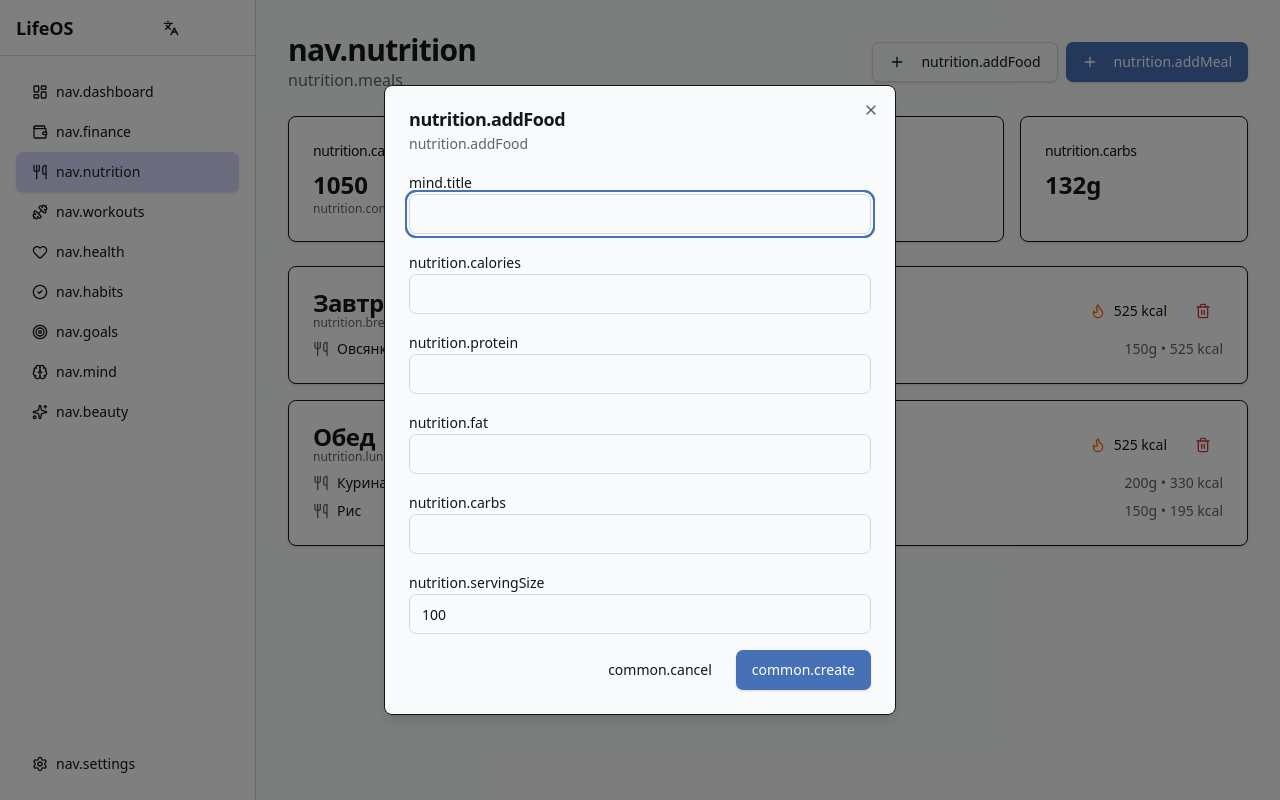
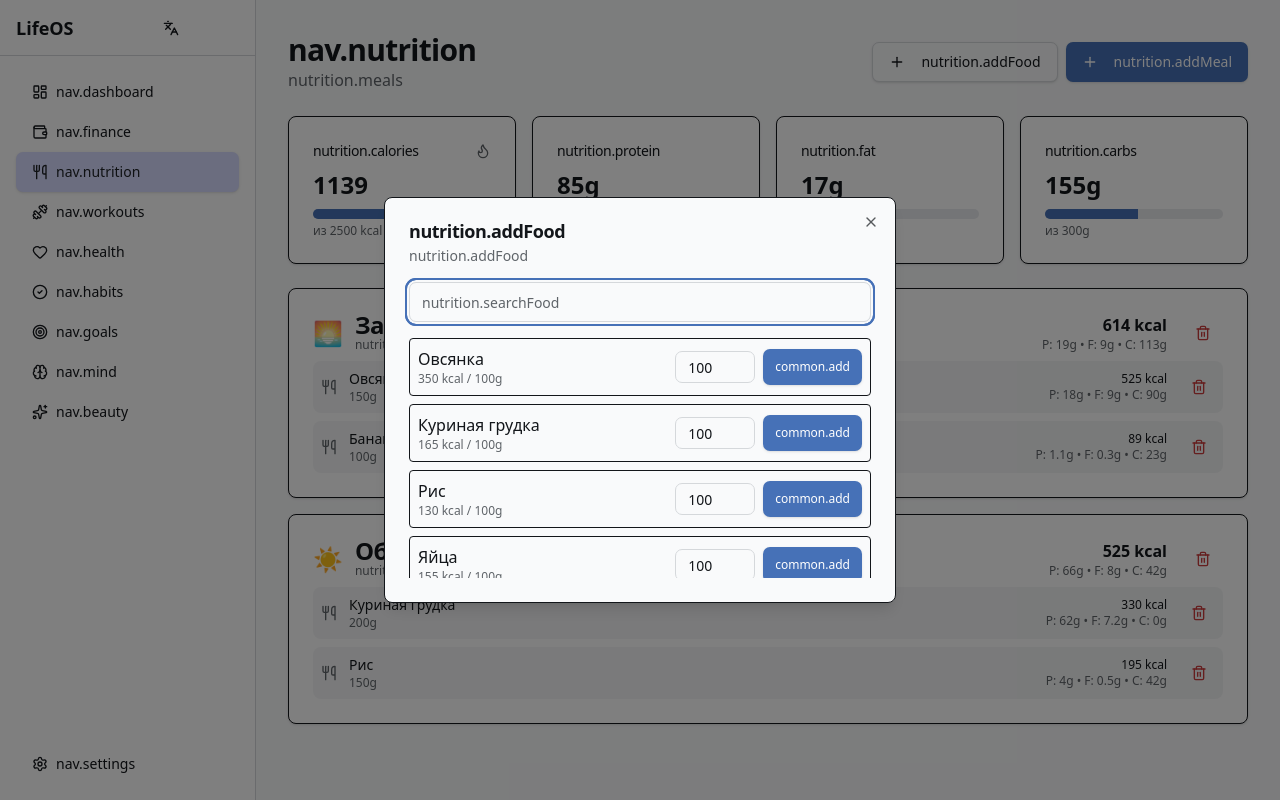
Before and after one commit to bairrrich/13.03.25_LifeOS, a Next.js app: page /nutrition in a window 1280 px wide. Both pictures are taken after a click on the button "nutrition.addFood". Built offline with nearby package versions, Linux system fonts and the light colour scheme; what i18next-resources-to-backend would draw is missing.

Commit message:
feat: Nutrition page with meal tracking

```diff
--- a/public/locales/ru/common.json
+++ b/public/locales/ru/common.json
@@ -186,7 +186,8 @@
     "breakfast": "Завтрак",
     "lunch": "Обед",
     "dinner": "Ужин",
-    "snack": "Перекус"
+    "snack": "Перекус",
+    "searchFood": "Поиск продукта..."
   },
   "workouts": {
     "exercises": "Упражнения",
--- a/src/app/nutrition/page.tsx
+++ b/src/app/nutrition/page.tsx
@@ -7,7 +7,9 @@ import { Button } from '@/ui/components/button';
 import { Card, CardContent, CardHeader, CardTitle, CardDescription } from '@/ui/components/card';
 import { Input } from '@/ui/components/input';
 import { Dialog, DialogContent, DialogHeader, DialogTitle, DialogTrigger, DialogFooter, DialogDescription } from '@/ui/components/dialog';
-import { Plus, Utensils, Flame, Trash2, Pencil } from 'lucide-react';
+import { Plus, Utensils, Flame, Trash2, Pencil, Search } from 'lucide-react';
+import { Badge } from '@/ui/components/badge';
+import { ProgressBar } from '@/ui/components/progress-bar';
 
 interface Food {
   id: string;
@@ -28,72 +30,76 @@ interface Meal {
 
 interface MealEntry {
   foodId: string;
+  foodName: string;
   quantity: number;
+  calories: number;
+  protein: number;
+  fat: number;
+  carbs: number;
 }
 
 const mockFoods: Food[] = [
   { id: '1', name: 'Овсянка', calories: 350, protein: 12, fat: 6, carbs: 60, servingSize: 100 },
   { id: '2', name: 'Куриная грудка', calories: 165, protein: 31, fat: 3.6, carbs: 0, servingSize: 100 },
   { id: '3', name: 'Рис', calories: 130, protein: 2.7, fat: 0.3, carbs: 28, servingSize: 100 },
+  { id: '4', name: 'Яйца', calories: 155, protein: 13, fat: 11, carbs: 1.1, servingSize: 100 },
+  { id: '5', name: 'Банан', calories: 89, protein: 1.1, fat: 0.3, carbs: 23, servingSize: 100 },
 ];
 
 const mockMeals: Meal[] = [
-  { id: '1', name: 'Завтрак', type: 'breakfast', entries: [{ foodId: '1', quantity: 150 }] },
-  { id: '2', name: 'Обед', type: 'lunch', entries: [{ foodId: '2', quantity: 200 }, { foodId: '3', quantity: 150 }] },
+  {
+    id: '1',
+    name: 'Завтрак',
+    type: 'breakfast',
+    entries: [
+      { foodId: '1', foodName: 'Овсянка', quantity: 150, calories: 525, protein: 18, fat: 9, carbs: 90 },
+      { foodId: '5', foodName: 'Банан', quantity: 100, calories: 89, protein: 1.1, fat: 0.3, carbs: 23 },
+    ],
+  },
+  {
+    id: '2',
+    name: 'Обед',
+    type: 'lunch',
+    entries: [
+      { foodId: '2', foodName: 'Куриная грудка', quantity: 200, calories: 330, protein: 62, fat: 7.2, carbs: 0 },
+      { foodId: '3', foodName: 'Рис', quantity: 150, calories: 195, protein: 4, fat: 0.5, carbs: 42 },
+    ],
+  },
 ];
+
+const DAILY_GOALS = {
+  calories: 2500,
+  protein: 150,
+  fat: 80,
+  carbs: 300,
+};
 
 export default function NutritionPage() {
   const { t } = useTranslation();
+  const [meals, setMeals] = useState<Meal[]>(mockMeals);
   const [foods] = useState<Food[]>(mockFoods);
-  const [meals, setMeals] = useState<Meal[]>(mockMeals);
+  const [isMealDialogOpen, setIsMealDialogOpen] = useState(false);
   const [isFoodDialogOpen, setIsFoodDialogOpen] = useState(false);
-  const [isMealDialogOpen, setIsMealDialogOpen] = useState(false);
+  const [searchQuery, setSearchQuery] = useState('');
+  const [selectedMeal, setSelectedMeal] = useState<Meal | null>(null);
 
-  // Подсчёт калорий за день
-  const totalCalories = meals.reduce((sum, meal) => {
-    return sum + meal.entries.reduce((mealSum, entry) => {
-      const food = foods.find(f => f.id === entry.foodId);
-      return mealSum + (food ? (food.calories * entry.quantity / 100) : 0);
-    }, 0);
-  }, 0);
+  // Подсчёт totals
+  const totalCalories = meals.reduce((sum, meal) =>
+    sum + meal.entries.reduce((mSum, entry) => mSum + entry.calories, 0), 0
+  );
+  const totalProtein = meals.reduce((sum, meal) =>
+    sum + meal.entries.reduce((mSum, entry) => mSum + entry.protein, 0), 0
+  );
+  const totalFat = meals.reduce((sum, meal) =>
+    sum + meal.entries.reduce((mSum, entry) => mSum + entry.fat, 0), 0
+  );
+  const totalCarbs = meals.reduce((sum, meal) =>
+    sum + meal.entries.reduce((mSum, entry) => mSum + entry.carbs, 0), 0
+  );
 
-  const totalProtein = meals.reduce((sum, meal) => {
-    return sum + meal.entries.reduce((mealSum, entry) => {
-      const food = foods.find(f => f.id === entry.foodId);
-      return mealSum + (food ? (food.protein * entry.quantity / 100) : 0);
-    }, 0);
-  }, 0);
-
-  const totalFat = meals.reduce((sum, meal) => {
-    return sum + meal.entries.reduce((mealSum, entry) => {
-      const food = foods.find(f => f.id === entry.foodId);
-      return mealSum + (food ? (food.fat * entry.quantity / 100) : 0);
-    }, 0);
-  }, 0);
-
-  const totalCarbs = meals.reduce((sum, meal) => {
-    return sum + meal.entries.reduce((mealSum, entry) => {
-      const food = foods.find(f => f.id === entry.foodId);
-      return mealSum + (food ? (food.carbs * entry.quantity / 100) : 0);
-    }, 0);
-  }, 0);
-
-  const handleAddFood = (e: React.FormEvent<HTMLFormElement>) => {
-    e.preventDefault();
-    const formData = new FormData(e.currentTarget);
-    const newFood: Food = {
-      id: Date.now().toString(),
-      name: formData.get('name') as string,
-      calories: Number(formData.get('calories')),
-      protein: Number(formData.get('protein')),
-      fat: Number(formData.get('fat')),
-      carbs: Number(formData.get('carbs')),
-      servingSize: Number(formData.get('servingSize')),
-    };
-    // В реальном приложении здесь было бы сохранение
-    console.log('New food:', newFood);
-    setIsFoodDialogOpen(false);
-  };
+  const filteredFoods = foods.filter(f =>
+    f.name.toLowerCase().includes(searchQuery.toLowerCase())
+  );
 
   const handleAddMeal = (e: React.FormEvent<HTMLFormElement>) => {
     e.preventDefault();
@@ -108,8 +114,42 @@ export default function NutritionPage() {
     setIsMealDialogOpen(false);
   };
 
+  const handleAddFoodToMeal = (mealId: string, food: Food, quantity: number) => {
+    const multiplier = quantity / food.servingSize;
+    const entry: MealEntry = {
+      foodId: food.id,
+      foodName: food.name,
+      quantity,
+      calories: Math.round(food.calories * multiplier),
+      protein: Math.round(food.protein * multiplier * 10) / 10,
+      fat: Math.round(food.fat * multiplier * 10) / 10,
+      carbs: Math.round(food.carbs * multiplier * 10) / 10,
+    };
+
+    setMeals(meals.map(meal => {
+      if (meal.id === mealId) {
+        return { ...meal, entries: [...meal.entries, entry] };
+      }
+      return meal;
+    }));
+  };
+
   const handleDeleteMeal = (id: string) => {
     setMeals(meals.filter(m => m.id !== id));
+  };
+
+  const handleDeleteEntry = (mealId: string, entryIndex: number) => {
+    setMeals(meals.map(meal => {
+      if (meal.id === mealId) {
+        return { ...meal, entries: meal.entries.filter((_, i) => i !== entryIndex) };
+      }
+      return meal;
+    }));
+  };
+
+  const getMealTypeEmoji = (type: Meal['type']) => {
+    const emojis = { breakfast: '🌅', lunch: '☀️', dinner: '🌙', snack: '🍎' };
+    return emojis[type];
   };
 
   return (
@@ -134,20 +174,42 @@ export default function NutritionPage() {
                   <DialogTitle>{t('nutrition.addFood')}</DialogTitle>
                   <DialogDescription>{t('nutrition.addFood')}</DialogDescription>
                 </DialogHeader>
-                <form onSubmit={handleAddFood} className="space-y-4">
-                  <Input name="name" label={t('mind.title')} required />
-                  <Input name="calories" type="number" label={t('nutrition.calories')} required />
-                  <Input name="protein" type="number" label={t('nutrition.protein')} />
-                  <Input name="fat" type="number" label={t('nutrition.fat')} />
-                  <Input name="carbs" type="number" label={t('nutrition.carbs')} />
-                  <Input name="servingSize" type="number" label={t('nutrition.servingSize')} defaultValue={100} />
-                  <DialogFooter>
-                    <Button type="button" variant="ghost" onClick={() => setIsFoodDialogOpen(false)}>
-                      {t('common.cancel')}
+                <div className="space-y-4">
+                  <Input
+                    placeholder={t('nutrition.searchFood')}
+                    value={searchQuery}
+                    onChange={(e) => setSearchQuery(e.target.value)}
+                  />
+                  <div className="max-h-60 overflow-y-auto space-y-2">
+                    {filteredFoods.map(food => (
+                      <div key={food.id} className="flex items-center justify-between p-2 border rounded">
+                        <div>
+                          <p className="font-medium">{food.name}</p>
+                          <p className="text-xs text-muted-foreground">
+                            {food.calories} kcal / {food.servingSize}g
+                          </p>
+                        </div>
+                        <div className="flex items-center gap-2">
+                          <Input
+                            type="number"
+                            placeholder="г"
+                            className="w-20 h-8"
+                            defaultValue={food.servingSize}
+                          />
+                          <Button
+                            size="sm"
+                            onClick={() => {
+                              // В реальном приложении здесь была бы логика добавления
+                              setIsFoodDialogOpen(false);
+                            }}
+                          >
+                            {t('common.add')}
                           </Button>
-                    <Button type="submit">{t('common.create')}</Button>
-                  </DialogFooter>
-                </form>
+                        </div>
+                      </div>
+                    ))}
+                  </div>
+                </div>
               </DialogContent>
             </Dialog>
             <Dialog open={isMealDialogOpen} onOpenChange={setIsMealDialogOpen}>
@@ -164,7 +226,11 @@ export default function NutritionPage() {
                 </DialogHeader>
                 <form onSubmit={handleAddMeal} className="space-y-4">
                   <Input name="name" label={t('nutrition.addMeal')} required />
-                  <select name="type" className="flex h-10 w-full rounded-md border border-input bg-background px-3 py-2 text-sm">
+                  <select
+                    name="type"
+                    className="flex h-10 w-full rounded-md border border-input bg-background px-3 py-2 text-sm"
+                    defaultValue="breakfast"
+                  >
                     <option value="breakfast">{t('nutrition.breakfast')}</option>
                     <option value="lunch">{t('nutrition.lunch')}</option>
                     <option value="dinner">{t('nutrition.dinner')}</option>
@@ -182,7 +248,7 @@ export default function NutritionPage() {
           </div>
         </div>
 
-        {/* Summary Cards */}
+        {/* Summary Cards - Macros */}
         <div className="grid gap-4 md:grid-cols-4">
           <Card>
             <CardHeader className="flex flex-row items-center justify-between space-y-0 pb-2">
@@ -190,8 +256,11 @@ export default function NutritionPage() {
               <Flame className="h-4 w-4 text-muted-foreground" />
             </CardHeader>
             <CardContent>
-              <div className="text-2xl font-bold">{Math.round(totalCalories)}</div>
-              <p className="text-xs text-muted-foreground">{t('nutrition.consumed')}</p>
+              <div className="text-2xl font-bold">{totalCalories}</div>
+              <ProgressBar value={(totalCalories / DAILY_GOALS.calories) * 100} showLabel={false} className="mt-2" />
+              <p className="text-xs text-muted-foreground mt-1">
+                из {DAILY_GOALS.calories} kcal
+              </p>
             </CardContent>
           </Card>
           <Card>
@@ -200,6 +269,10 @@ export default function NutritionPage() {
             </CardHeader>
             <CardContent>
               <div className="text-2xl font-bold">{Math.round(totalProtein)}g</div>
+              <ProgressBar value={(totalProtein / DAILY_GOALS.protein) * 100} showLabel={false} className="mt-2" />
+              <p className="text-xs text-muted-foreground mt-1">
+                из {DAILY_GOALS.protein}g
+              </p>
             </CardContent>
           </Card>
           <Card>
@@ -208,6 +281,10 @@ export default function NutritionPage() {
             </CardHeader>
             <CardContent>
               <div className="text-2xl font-bold">{Math.round(totalFat)}g</div>
+              <ProgressBar value={(totalFat / DAILY_GOALS.fat) * 100} showLabel={false} className="mt-2" />
+              <p className="text-xs text-muted-foreground mt-1">
+                из {DAILY_GOALS.fat}g
+              </p>
             </CardContent>
           </Card>
           <Card>
@@ -216,32 +293,41 @@ export default function NutritionPage() {
             </CardHeader>
             <CardContent>
               <div className="text-2xl font-bold">{Math.round(totalCarbs)}g</div>
+              <ProgressBar value={(totalCarbs / DAILY_GOALS.carbs) * 100} showLabel={false} className="mt-2" />
+              <p className="text-xs text-muted-foreground mt-1">
+                из {DAILY_GOALS.carbs}g
+              </p>
             </CardContent>
           </Card>
         </div>
 
         {/* Meals List */}
-        <div className="grid gap-4">
+        <div className="space-y-4">
           {meals.map((meal) => {
-            const mealCalories = meal.entries.reduce((sum, entry) => {
-              const food = foods.find(f => f.id === entry.foodId);
-              return sum + (food ? (food.calories * entry.quantity / 100) : 0);
-            }, 0);
+            const mealCalories = meal.entries.reduce((sum, entry) => sum + entry.calories, 0);
+            const mealProtein = meal.entries.reduce((sum, entry) => sum + entry.protein, 0);
+            const mealFat = meal.entries.reduce((sum, entry) => sum + entry.fat, 0);
+            const mealCarbs = meal.entries.reduce((sum, entry) => sum + entry.carbs, 0);
 
             return (
               <Card key={meal.id}>
                 <CardHeader className="pb-2">
                   <div className="flex items-center justify-between">
+                    <div className="flex items-center gap-3">
+                      <span className="text-2xl">{getMealTypeEmoji(meal.type)}</span>
                       <div>
                         <CardTitle>{meal.name}</CardTitle>
                         <CardDescription className="text-xs">
                           {t(`nutrition.${meal.type}`)}
                         </CardDescription>
                       </div>
+                    </div>
                     <div className="flex items-center gap-4">
-                      <div className="flex items-center gap-2">
-                        <Flame className="h-4 w-4 text-orange-500" />
-                        <span className="text-sm font-medium">{Math.round(mealCalories)} kcal</span>
+                      <div className="text-right">
+                        <p className="font-semibold">{mealCalories} kcal</p>
+                        <p className="text-xs text-muted-foreground">
+                          P: {Math.round(mealProtein)}g • F: {Math.round(mealFat)}g • C: {Math.round(mealCarbs)}g
+                        </p>
                       </div>
                       <Button variant="ghost" size="icon" onClick={() => handleDeleteMeal(meal.id)}>
                         <Trash2 className="h-4 w-4 text-destructive" />
@@ -254,21 +340,33 @@ export default function NutritionPage() {
                     <p className="text-sm text-muted-foreground">{t('common.noData')}</p>
                   ) : (
                     <div className="space-y-2">
-                      {meal.entries.map((entry, index) => {
-                        const food = foods.find(f => f.id === entry.foodId);
-                        if (!food) return null;
-                        return (
-                          <div key={index} className="flex items-center justify-between text-sm">
-                            <span className="flex items-center gap-2">
+                      {meal.entries.map((entry, index) => (
+                        <div key={index} className="flex items-center justify-between p-2 rounded-lg bg-muted/50">
+                          <div className="flex items-center gap-3">
                             <Utensils className="h-4 w-4 text-muted-foreground" />
-                              {food.name}
-                            </span>
-                            <span className="text-muted-foreground">
-                              {entry.quantity}g • {Math.round(food.calories * entry.quantity / 100)} kcal
-                            </span>
+                            <div>
+                              <p className="text-sm font-medium">{entry.foodName}</p>
+                              <p className="text-xs text-muted-foreground">{entry.quantity}g</p>
                             </div>
-                        );
-                      })}
+                          </div>
+                          <div className="flex items-center gap-4">
+                            <div className="text-right text-xs">
+                              <p className="font-medium">{entry.calories} kcal</p>
+                              <p className="text-muted-foreground">
+                                P: {entry.protein}g • F: {entry.fat}g • C: {entry.carbs}g
+                              </p>
+                            </div>
+                            <Button
+                              variant="ghost"
+                              size="icon"
+                              className="h-8 w-8"
+                              onClick={() => handleDeleteEntry(meal.id, index)}
+                            >
+                              <Trash2 className="h-3 w-3 text-destructive" />
+                            </Button>
+                          </div>
+                        </div>
+                      ))}
                     </div>
                   )}
                 </CardContent>
```
Lines whose indentation alone changed are shown as unchanged.
